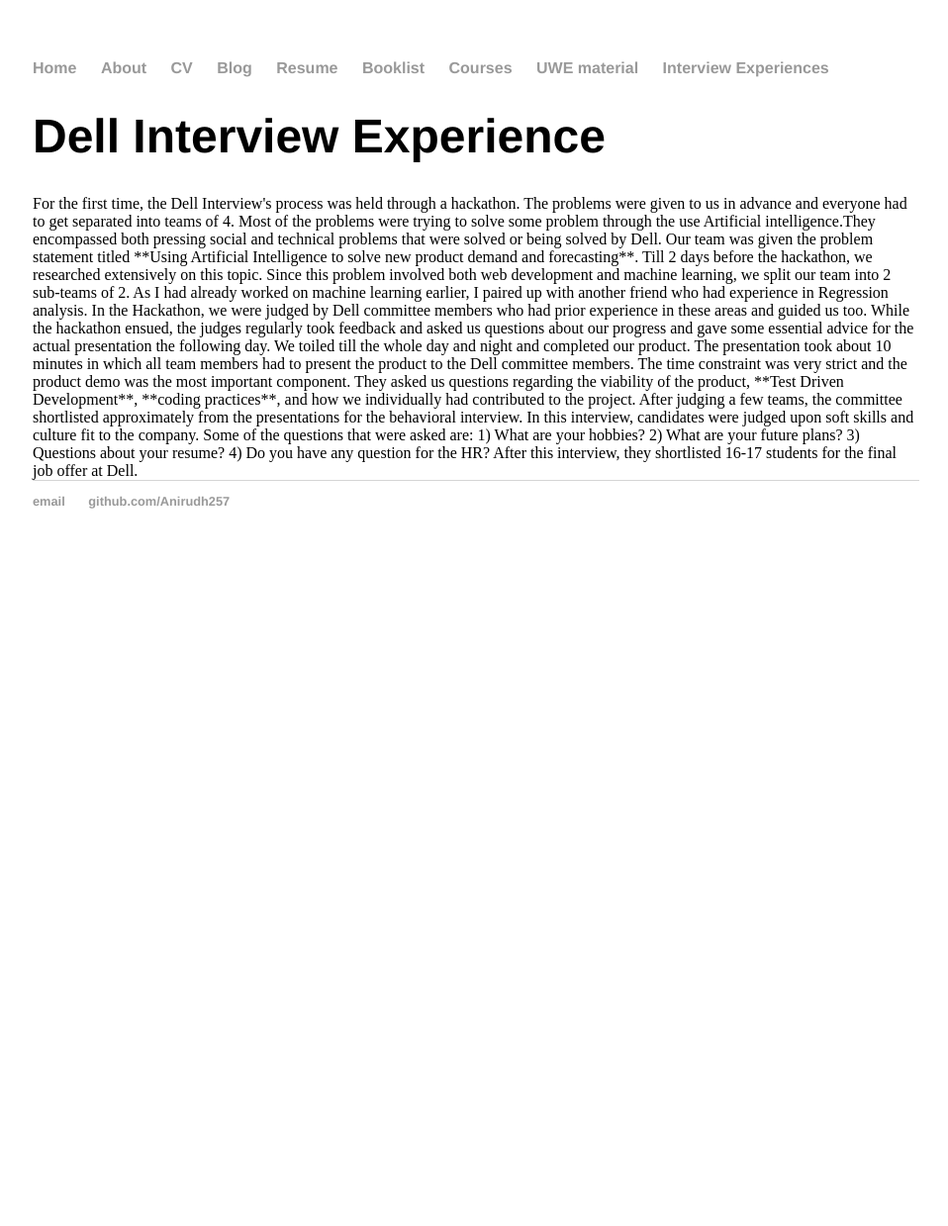
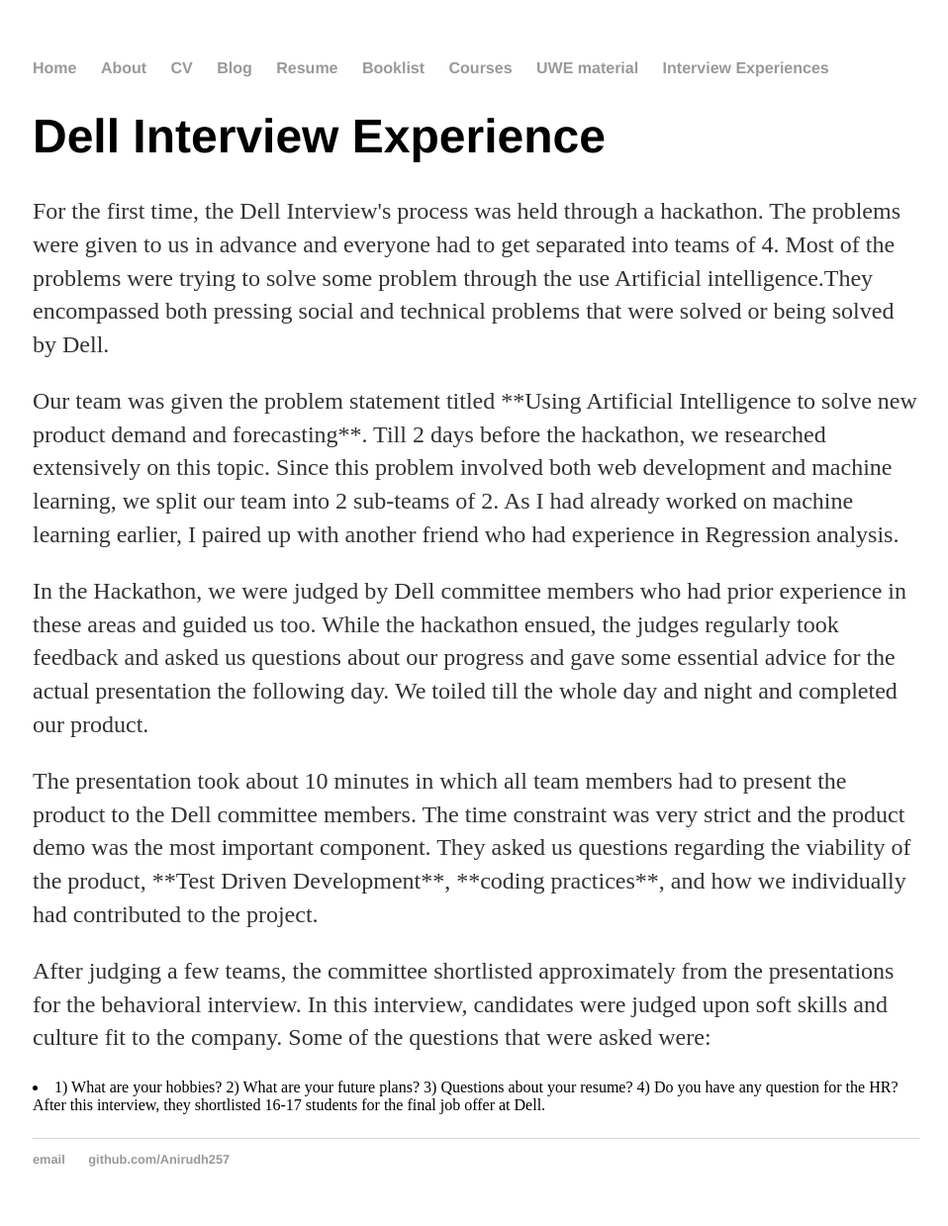
Before and after one commit to Anirudh257/Anirudh257.github.io, a Jekyll site: the page built from InterviewExperiences/index.html, in a window 1280 px wide. Shown: the whole page at 99% size, without its empty margins (159-1117 px from the left). Built offline with Jekyll 4.4.1, drawn with Linux system fonts in a browser that asks for light colours; before the commit the page ends 900 px from its top, so only the background shows below that.

Commit message:
Update index.html

```diff
--- a/InterviewExperiences/index.html
+++ b/InterviewExperiences/index.html
@@ -4,24 +4,25 @@
 ---
 <div class="blurb">
 
-<h1>Dell Interview Experience</h1>
+                                              <h1>Dell Interview Experience</h1>
 
-      For the first time, the Dell Interview's process was held through a hackathon. The problems were given to us in advance and
+     <p>For the first time, the Dell Interview's process was held through a hackathon. The problems were given to us in advance and
 everyone had to get separated into teams of 4. Most of the problems were trying to solve some problem through the use Artificial
-intelligence.They encompassed both pressing social and technical problems that were solved or being solved by Dell.
-     Our team was given the problem statement titled **Using Artificial Intelligence to solve new product demand and forecasting**.
+intelligence.They encompassed both pressing social and technical problems that were solved or being solved by Dell.</p>
+     <p>Our team was given the problem statement titled **Using Artificial Intelligence to solve new product demand and forecasting**.
 Till 2 days before the hackathon, we researched extensively on this topic. Since this problem involved both web development and
 machine learning, we split our team into 2 sub-teams of 2. As I had already worked on machine learning earlier, I paired up with
-another friend who had experience in Regression analysis.
-     In the Hackathon, we were judged by Dell committee members who had prior experience in these areas and guided us too. While
+another friend who had experience in Regression analysis.</p>
+     <p>In the Hackathon, we were judged by Dell committee members who had prior experience in these areas and guided us too. While
 the hackathon ensued, the judges regularly took feedback and asked us questions about our progress and gave some essential advice
-for the actual presentation the following day. We toiled till the whole day and night and completed our product.
-     The presentation took about 10 minutes in which all team members had to present the product to the Dell committee members. The
+for the actual presentation the following day. We toiled till the whole day and night and completed our product.</p>
+     <p>The presentation took about 10 minutes in which all team members had to present the product to the Dell committee members. The
 time constraint was very strict and the product demo was the most important component. They asked us questions regarding the
-viability of the product, **Test Driven Development**, **coding practices**, and how we individually had contributed to the project.
-     After judging a few teams, the committee shortlisted approximately from the presentations for the behavioral interview. In
-this interview, candidates were judged upon soft skills and culture fit to the company. Some of the questions that were asked are:
-
+viability of the product, **Test Driven Development**, **coding practices**, and how we individually had contributed to the
+project.</p>
+     <p>After judging a few teams, the committee shortlisted approximately from the presentations for the behavioral interview.
+In this interview, candidates were judged upon soft skills and culture fit to the company. Some of the questions that were asked were:
+<li>
 1) What are your hobbies?
 
 2) What are your future plans?
@@ -29,6 +30,6 @@
 3) Questions about your resume?
 
 4) Do you have any question for the HR?
+ </li>
 
-
-After this interview, they shortlisted 16-17 students for the final job offer at Dell.
+After this interview, they shortlisted 16-17 students for the final job offer at Dell.</p>
```
